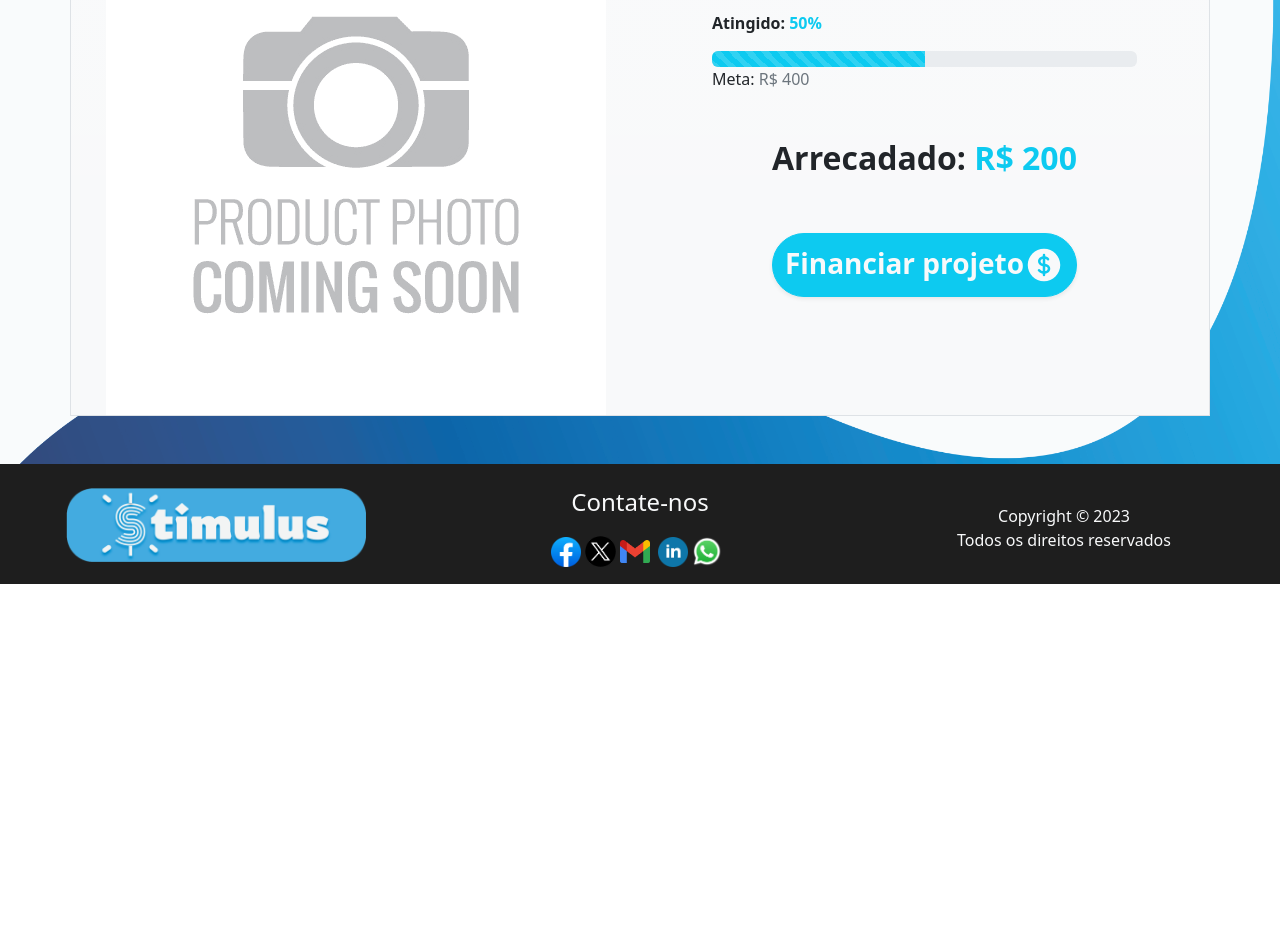
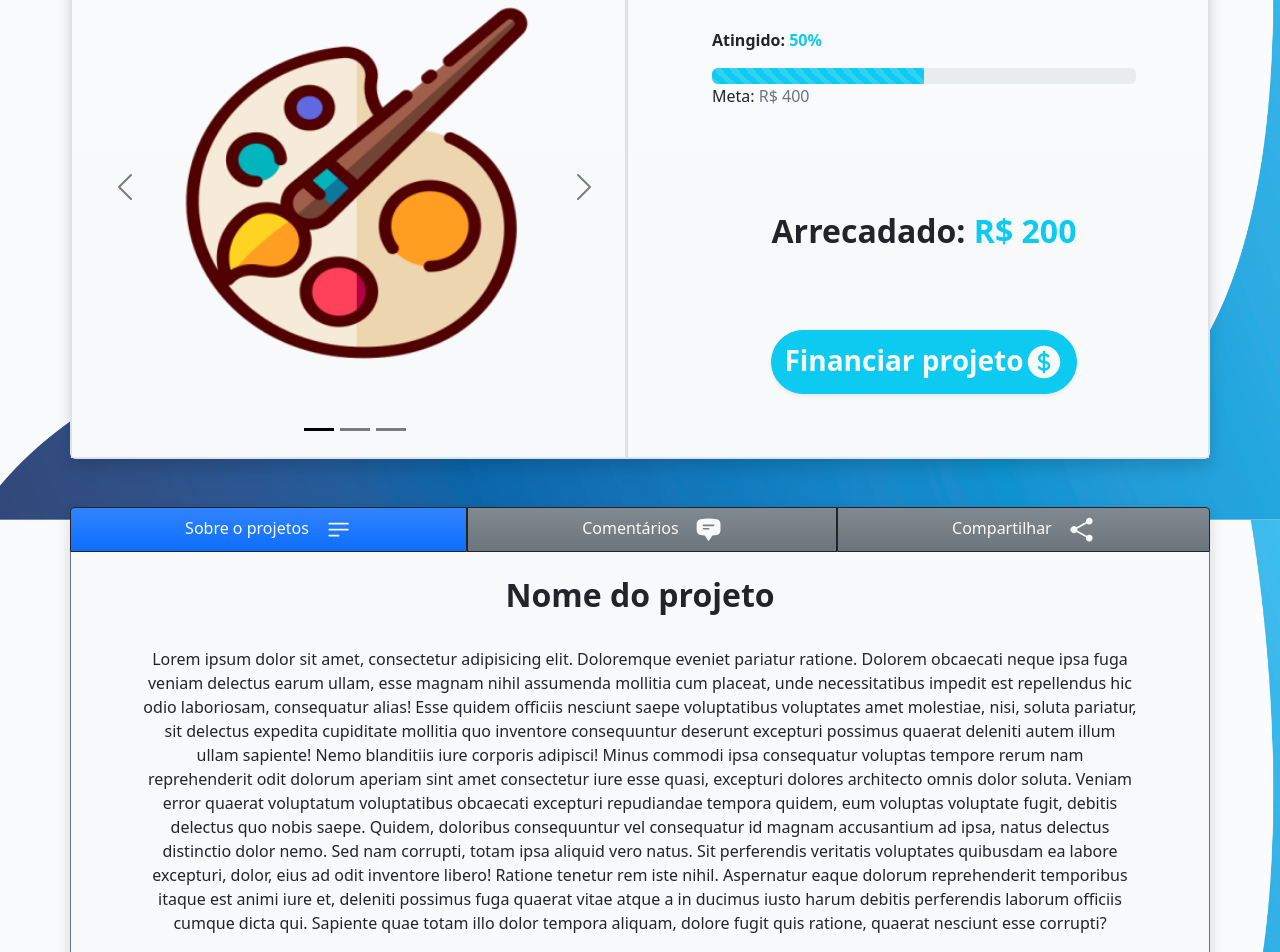
Before and after one commit to DenerBorges/stimulus_tcc_fe, a React (Create React App) app in the folder front/: page /project in a window 1280 px wide. Shown: the part 280-1232 px from the top of the page. Before the commit the page ends 864 px from the top, so only its background shows below. Built offline with nearby package versions, Linux system fonts and the light colour scheme.

Commit message:
feat: adding carousel and navigation

```diff
--- a/front/src/pages/Project/index.tsx
+++ b/front/src/pages/Project/index.tsx
@@ -1,6 +1,9 @@
 import {
+  Bars3BottomLeftIcon,
+  ChatBubbleBottomCenterTextIcon,
   CurrencyDollarIcon,
   MagnifyingGlassIcon,
+  ShareIcon,
   UserCircleIcon,
 } from "@heroicons/react/24/solid";
 import React from "react";
@@ -68,25 +71,95 @@ const Project: React.FC = () => {
       <h1 className="text-center shadow fw-bolder py-2 my-3">
         Nome do Projeto
       </h1>
-      <div className="container text-center bg-light bg-gradient my-5 mx-auto">
+      <div className="container shadow border rounded text-center bg-light bg-gradient my-5 mx-auto">
         <div className="row row-cols-lg-2 row-cols-1 border secondary">
           <div className="col">
-            <img
-              src={require("../../assets/images/default_product.png")}
-              className="img-fluid"
-              alt="imagem do projeto"
-            />
+            <div
+              id="carouselExampleIndicators"
+              className="carousel carousel-dark slide border-end border-3"
+            >
+              <div className="carousel-indicators">
+                <button
+                  type="button"
+                  data-bs-target="#carouselExampleIndicators"
+                  data-bs-slide-to="0"
+                  className="active"
+                  aria-current="true"
+                  aria-label="Slide 1"
+                ></button>
+                <button
+                  type="button"
+                  data-bs-target="#carouselExampleIndicators"
+                  data-bs-slide-to="1"
+                  aria-label="Slide 2"
+                ></button>
+                <button
+                  type="button"
+                  data-bs-target="#carouselExampleIndicators"
+                  data-bs-slide-to="2"
+                  aria-label="Slide 3"
+                ></button>
+              </div>
+              <div className="carousel-inner">
+                <div className="carousel-item active">
+                  <img
+                    src={require("../../assets/images/categorie_art.png")}
+                    className="d-block w-100"
+                    alt="..."
+                  />
+                </div>
+                <div className="carousel-item">
+                  <img
+                    src={require("../../assets/images/categorie_book.png")}
+                    className="d-block w-100"
+                    alt="..."
+                  />
+                </div>
+                <div className="carousel-item">
+                  <img
+                    src={require("../../assets/images/categorie_game.png")}
+                    className="d-block w-100"
+                    alt="..."
+                  />
+                </div>
+              </div>
+              <button
+                className="carousel-control-prev"
+                type="button"
+                data-bs-target="#carouselExampleIndicators"
+                data-bs-slide="prev"
+              >
+                <span
+                  className="carousel-control-prev-icon"
+                  aria-hidden="true"
+                ></span>
+                <span className="visually-hidden">Previous</span>
+              </button>
+              <button
+                className="carousel-control-next"
+                type="button"
+                data-bs-target="#carouselExampleIndicators"
+                data-bs-slide="next"
+              >
+                <span
+                  className="carousel-control-next-icon"
+                  aria-hidden="true"
+                ></span>
+                <span className="visually-hidden">Next</span>
+              </button>
+            </div>
           </div>
+
           <div className="col p-4">
             <u className="text-start fw-medium">Criador: Nome do criador</u>
-            <div className="m-5">
+            <div className="m-5 py-3">
               <p className="text-start fw-semibold">
                 Atingido: <span className="text-info">50%</span>
               </p>
               <div
                 className="progress"
                 role="progressbar"
-                aria-label="Basic example"
+                aria-label="Progress bar"
                 aria-valuenow={50}
                 aria-valuemin={0}
                 aria-valuemax={100}
@@ -98,7 +171,7 @@ const Project: React.FC = () => {
               </p>
             </div>
             <div className="mx-5">
-              <h2 className="fw-bolder">
+              <h2 className="fw-bolder py-4">
                 Arrecadado: <span className="text-info">R$ 200</span>
               </h2>
             </div>
@@ -110,6 +183,62 @@ const Project: React.FC = () => {
               <CurrencyDollarIcon className="dollarIcon" />
             </button>
           </div>
+        </div>
+      </div>
+
+      <div className="container shadow p-0 mx-auto">
+        <nav className="nav nav-pills nav-fill rounded rounded-bottom-0 fw-medium">
+          <a
+            className="nav-link border bg-gradient border-dark rounded-end-0 rounded-bottom-0 rounded-top-1 text-light active"
+            aria-current="page"
+            href="/project"
+          >
+            Sobre o projetos
+            <Bars3BottomLeftIcon className="navIcons" />
+          </a>
+          <a
+            className="nav-link bg-secondary bg-gradient border border-dark rounded-0 text-light"
+            href="/project"
+          >
+            Comentários
+            <ChatBubbleBottomCenterTextIcon className="navIcons" />
+          </a>
+          <a
+            className="nav-link bg-secondary bg-gradient border border-dark rounded-start-0 rounded-bottom-0 rounded-top-1 text-light"
+            href="/project"
+          >
+            Compartilhar
+            <ShareIcon className="navIcons" />
+          </a>
+        </nav>
+        <div className="col bg-light border border-top-0 border-secondary rounded-bottom-1 p-4">
+          <h2 className="text-center pb-4 fw-bolder">Nome do projeto</h2>
+          <p className="text-center fw-medium px-5">
+            Lorem ipsum dolor sit amet, consectetur adipisicing elit. Doloremque
+            eveniet pariatur ratione. Dolorem obcaecati neque ipsa fuga veniam
+            delectus earum ullam, esse magnam nihil assumenda mollitia cum
+            placeat, unde necessitatibus impedit est repellendus hic odio
+            laboriosam, consequatur alias! Esse quidem officiis nesciunt saepe
+            voluptatibus voluptates amet molestiae, nisi, soluta pariatur, sit
+            delectus expedita cupiditate mollitia quo inventore consequuntur
+            deserunt excepturi possimus quaerat deleniti autem illum ullam
+            sapiente! Nemo blanditiis iure corporis adipisci! Minus commodi ipsa
+            consequatur voluptas tempore rerum nam reprehenderit odit dolorum
+            aperiam sint amet consectetur iure esse quasi, excepturi dolores
+            architecto omnis dolor soluta. Veniam error quaerat voluptatum
+            voluptatibus obcaecati excepturi repudiandae tempora quidem, eum
+            voluptas voluptate fugit, debitis delectus quo nobis saepe. Quidem,
+            doloribus consequuntur vel consequatur id magnam accusantium ad
+            ipsa, natus delectus distinctio dolor nemo. Sed nam corrupti, totam
+            ipsa aliquid vero natus. Sit perferendis veritatis voluptates
+            quibusdam ea labore excepturi, dolor, eius ad odit inventore libero!
+            Ratione tenetur rem iste nihil. Aspernatur eaque dolorum
+            reprehenderit temporibus itaque est animi iure et, deleniti possimus
+            fuga quaerat vitae atque a in ducimus iusto harum debitis
+            perferendis laborum officiis cumque dicta qui. Sapiente quae totam
+            illo dolor tempora aliquam, dolore fugit quis ratione, quaerat
+            nesciunt esse corrupti?
+          </p>
         </div>
       </div>
 
--- a/front/src/pages/Project/styles.css
+++ b/front/src/pages/Project/styles.css
@@ -1,4 +1,9 @@
 .dollarIcon {
-    width: 2.5rem;
-    margin-bottom: 0.2rem;
+  width: 2.5rem;
+  margin-bottom: 0.2rem;
 }
+
+.navIcons {
+  width: 1.7rem;
+  margin-left: 1rem;
+}
```
